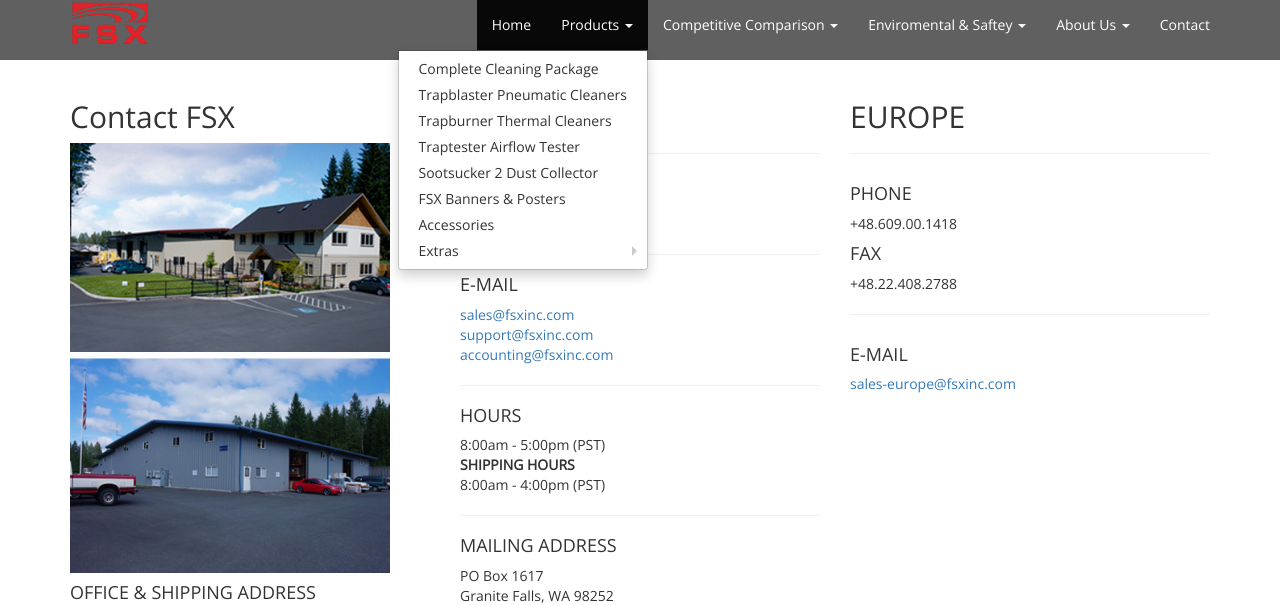
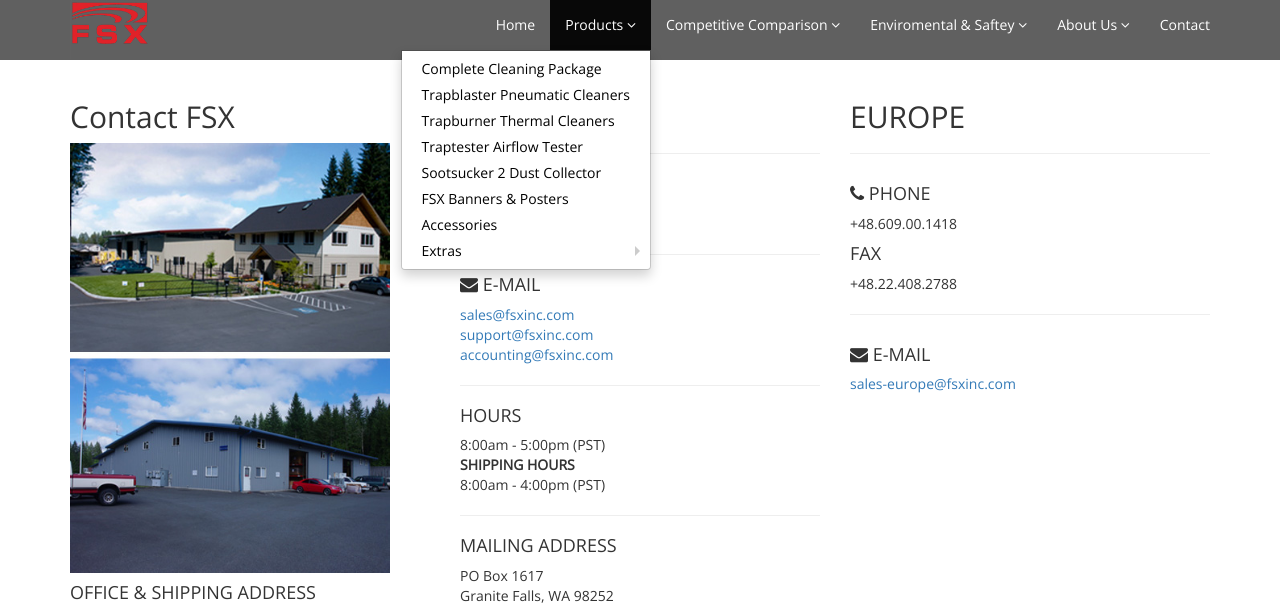
Before and after one commit to nmkettler/FSX-Site, a PHP site: page /contact.php in a window 1280 px wide, after a click on "Products". Shown: the top 605 px of the page. Run offline with PHP 8.4, Linux system fonts and the light colour scheme; some libraries are stand-ins or nearby versions.

Commit message:
minor bug fixes

```diff
--- a/contact.php
+++ b/contact.php
@@ -17,7 +17,7 @@
             <tbody>
               <tr>
                 <td align="left">
-                  <h4>PHONE</h4></td>
+                  <h4><i class="fa fa-phone"></i>  PHONE</h4></td>
               </tr>
               <tr>
                 <td width="77%" align="left">360.691.5991
@@ -27,7 +27,7 @@
               </tr>
             </tbody>
           </table>
-          <h4>E-MAIL</h4>
+          <h4><span class="fa fa-envelope"></span>  E-MAIL</h4>
           <table>
             <tbody>
               <tr align="right">
@@ -78,7 +78,7 @@
              <hr>
              <table width="100%">
                <tbody><tr>
-                 <td align="left"><h4>PHONE</h4></td>
+                 <td align="left"><h4><i class="fa fa-phone"></i>  PHONE</h4></td>
                </tr>
                <tr>
                  <td width="77%" align="left">+48.609.00.1418
@@ -93,7 +93,7 @@
                    <hr></td>
                </tr>
              </tbody></table>
-             <h4>E-MAIL</h4>
+             <h4><span class="fa fa-envelope"></span>  E-MAIL</h4>
        <a href="mailto:sales-europe@fsxinc.com">sales-europe@fsxinc.com</a>
 </td>
       </div>
--- a/css/style.css
+++ b/css/style.css
@@ -57,9 +57,10 @@
 .navbar-inverse {
 	background-color: rgba(96,96,96,96);
 }
-.navbar-inverse{
+.navbar-inverse .navbar-nav>li>a:hover{
+	color: rgba(0,0,0,0.8);
+}
 
-}
 /*--change color of mobile menu while full screen is transparent*/
      @media only screen and (min-width : 768px) {
         .navbar-default {
@@ -73,8 +74,17 @@
 
 }
 
+.dropdown-menu li a{
+	color: black;
+
+}
+
 .dropdown-submenu {
 	background-color: #fff;
+}
+
+.dropdown-submenu a{
+	color: black;
 }
 
 @media all and (max-width: 38em) {
--- a/footer.php
+++ b/footer.php
@@ -11,7 +11,7 @@
         <div class="row">
           <div class="footer-col col-md-12" id="footSocMedia">
             <ul class="list-inline">
-              <a class="btn btn-social-icon btn-facebook">
+              <a class="btn btn-social-icon btn-facebook" href="https://www.facebook.com/pages/FSX-Inc-FSX-Equipment-Inc/146834845525900?rf=432189793569062">
                 <span class="fa fa-facebook-square fa-2x"></span>
               </a>
             </ul>
--- a/header.php
+++ b/header.php
@@ -8,6 +8,7 @@
                 <link href = "css/bootstrap.min.css" rel = "stylesheet">
                 <link href = "css/style.css" rel = "stylesheet">
                 <link href='https://fonts.googleapis.com/css?family=Open+Sans:300' rel='stylesheet' type='text/css'>
+                <link rel="stylesheet" href="http://maxcdn.bootstrapcdn.com/font-awesome/4.3.0/css/font-awesome.min.css">
                 <script src="https://ajax.googleapis.com/ajax/libs/jquery/2.1.0/jquery.min.js"></script>
                 <script type="text/javascript" src="js/siteFunc.js"></script>
         </head>
@@ -28,10 +29,10 @@
 
                                         <ul class = "nav navbar-nav navbar-right">
 
-                                                <li class = "active"><a href = "index.php">Home</a></li>
+                                                <li><a href = "index.php">Home</a></li>
                                                  <li class = "dropdown">
 
-                                                        <a href = "basepkg.php" class = "dropdown-toggle" data-toggle = "dropdown">Products <b class = "caret"></b></a>
+                                                        <a href = "basepkg.php" class = "dropdown-toggle" data-toggle = "dropdown">Products <i class="fa fa-angle-down"></i></a>
                                                         <ul class = "dropdown-menu">
                                                                 <li><a href = "basepkg.php">Complete Cleaning Package</a></li>
                                                                 <li><a href = "trapblaster7.php">Trapblaster Pneumatic Cleaners</a></li>
@@ -54,7 +55,7 @@
                                                 </li>
                                                <li class = "dropdown">
 
-                                                        <a href = "#" class = "dropdown-toggle" data-toggle = "dropdown">Competitive Comparison <b class = "caret"></b></a>
+                                                        <a href = "#" class = "dropdown-toggle" data-toggle = "dropdown">Competitive Comparison <i class="fa fa-angle-down"></i></a>
                                                         <ul class = "dropdown-menu">
                                                                 <li><a href = "cleaningcomparison.php">Cleaning Technology Comparison</a></li>
                                                                 <li><a href = "featureschecklist.php">Features Checklist</a></li>
@@ -63,7 +64,7 @@
                                                 </li>
                                                 <li class = "dropdown">
 
-                                                        <a href = "#" class = "dropdown-toggle" data-toggle = "dropdown">Enviromental & Saftey <b class = "caret"></b></a>
+                                                        <a href = "#" class = "dropdown-toggle" data-toggle = "dropdown">Enviromental & Saftey <i class="fa fa-angle-down"></i></a>
                                                         <ul class = "dropdown-menu">
                                                                 <li><a href = "reccSafteyEquip.php">Recommended Saftey Equipment</a></li>
                                                                 <li><a href = "sootashdisposal.php">Soot & Ash Disposal</a></li>
@@ -74,7 +75,7 @@
                                                 </li>
                                                 <li class = "dropdown">
 
-                                                        <a href = "#" class = "dropdown-toggle" data-toggle = "dropdown">About Us <b class = "caret"></b></a>
+                                                        <a href = "#" class = "dropdown-toggle" data-toggle = "dropdown">About Us <i class="fa fa-angle-down"></i></a>
                                                         <ul class = "dropdown-menu">
                                                                 <li><a href = "servicelocator.php">Service Locator Map</a></li>
                                                                 <li><a href = "news.php">News</a></li>
```
Also changed, not shown: baselineChart.php (+48 -28 lines), index.php (+5 -5 lines), img/fsxLogo1.png (added).
